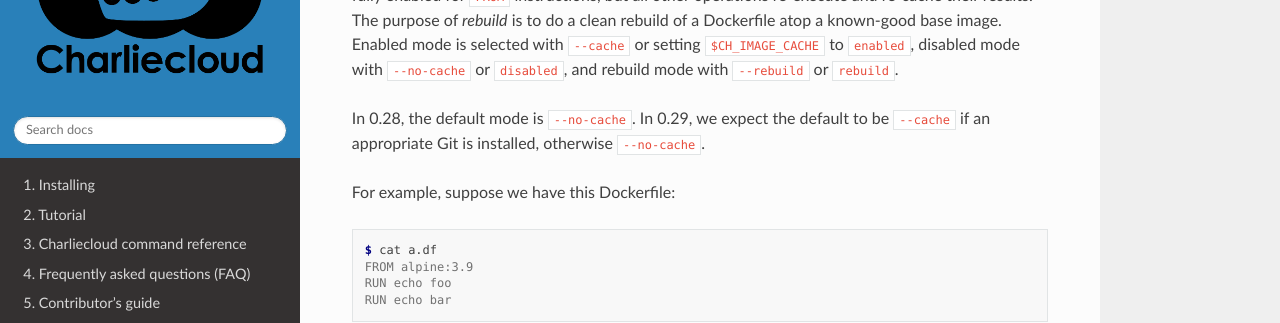
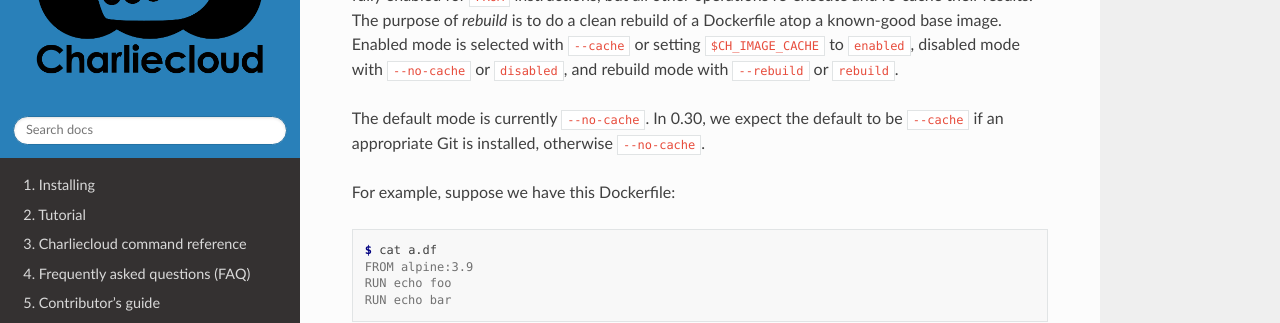
Before and after one commit to hpc/charliecloud, a Sphinx documentation site: the page built from doc/ch-image.rst, in a window 1280 px wide and 900 px high, scrolled down 4925 px. Shown: the part 149-472 px from the top of the window. Built offline with Sphinx 7.4.7 and the Read the Docs theme 2.0.0, drawn with Linux system fonts in a browser that asks for light colours.

Commit message:
postpone cache by default to 0.30

```diff
--- a/doc/ch-image_desc.rst
+++ b/doc/ch-image_desc.rst
@@ -263,8 +263,8 @@ image. Enabled mode is selected with :code:`--cache` or setting
 :code:`--no-cache` or :code:`disabled`, and rebuild mode with
 :code:`--rebuild` or :code:`rebuild`.
 
-In 0.28, the default mode is :code:`--no-cache`. In 0.29, we expect the default
-to be :code:`--cache` if an appropriate Git is installed, otherwise
+The default mode is currently :code:`--no-cache`. In 0.30, we expect the
+default to be :code:`--cache` if an appropriate Git is installed, otherwise
 :code:`--no-cache`.
 
 For example, suppose we have this Dockerfile::
```
